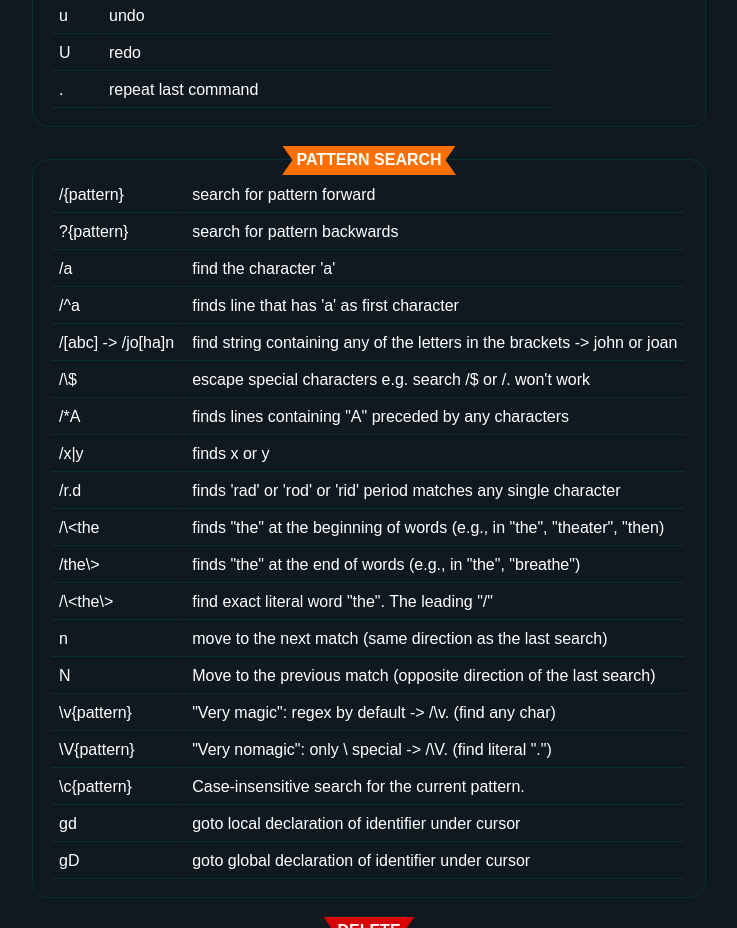
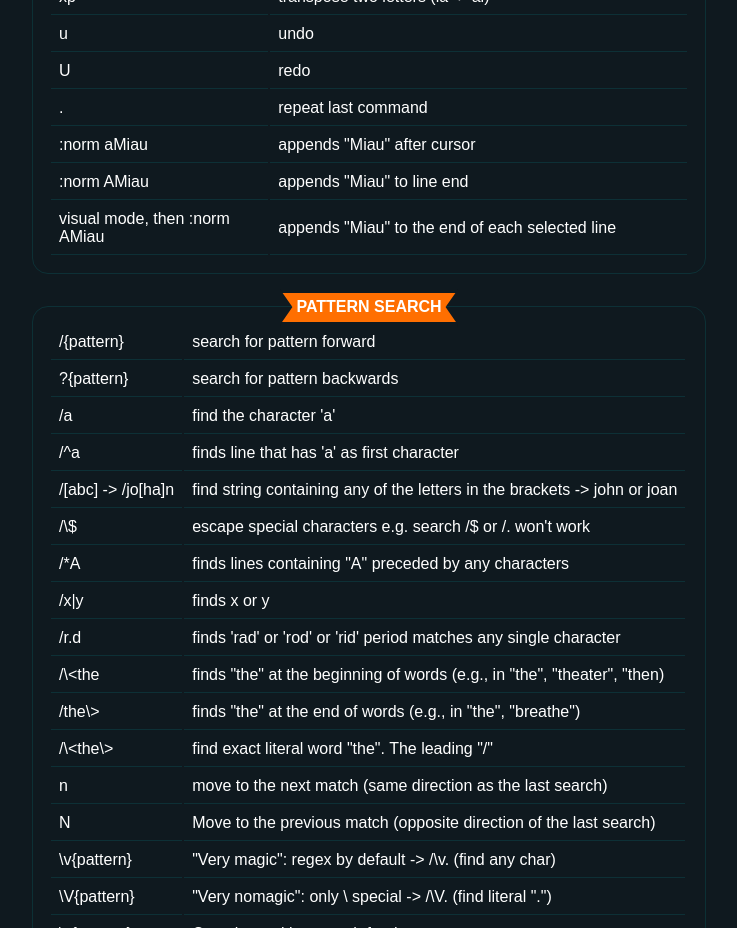
Before and after one commit to Cedmpi/nvim-cheat-sheet, a plain HTML site: page index.html in a window 1280 px wide. Shown: the part 3500-4428 px from the top of the page, without its empty margins (271-1008 px from the left). Drawn offline with Linux system fonts and the light colour scheme.

Commit message:
add :norm

```diff
--- a/index.html
+++ b/index.html
@@ -421,6 +421,19 @@
                             <td>.</td>
                             <td>repeat last command</td>
                         </tr>
+                        <tr>
+                            <td>:norm aMiau</td>
+                            <td><a href="https://neovim.io/doc/user/various.html#%3Anorm" target="_blank"> appends
+                                    "Miau" after cursor</a></td>
+                        </tr>
+                        <tr>
+                            <td>:norm AMiau</td>
+                            <td>appends "Miau" to line end</td>
+                        </tr>
+                        <tr>
+                            <td>visual mode, then :norm AMiau</td>
+                            <td>appends "Miau" to the end of each selected line</td>
+                        </tr>
                     </tbody>
                 </table>
             </section>
@@ -431,7 +444,6 @@
             <a href="https://neovim.io/doc/user/pattern.html#search-commands" target="_blank">
                 <h2 class="ribbon" style="background-color: #ff6f01;">Pattern Search</h2>
             </a>
-
             <table>
                 <tbody>
                     <tr>
```
